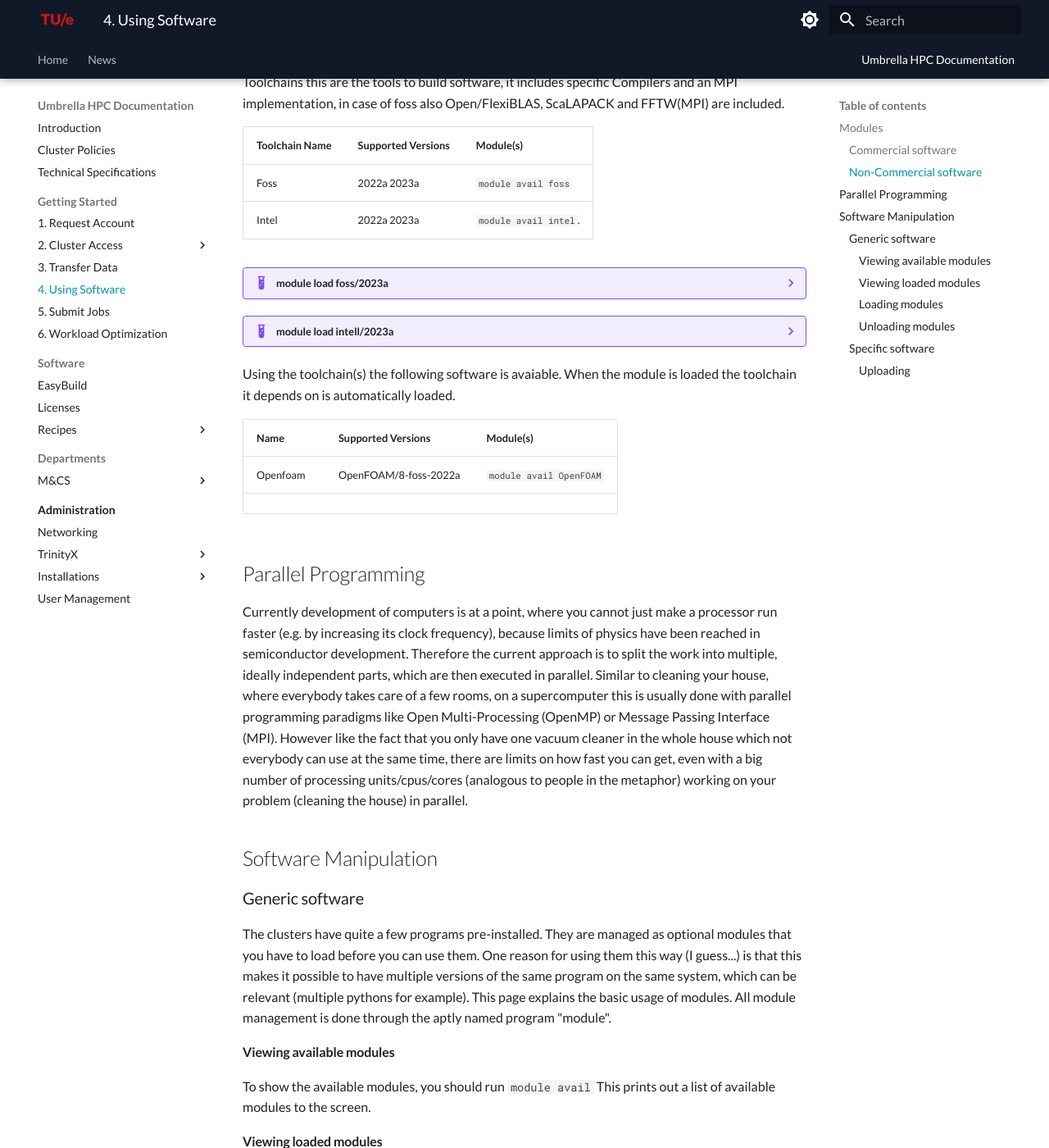
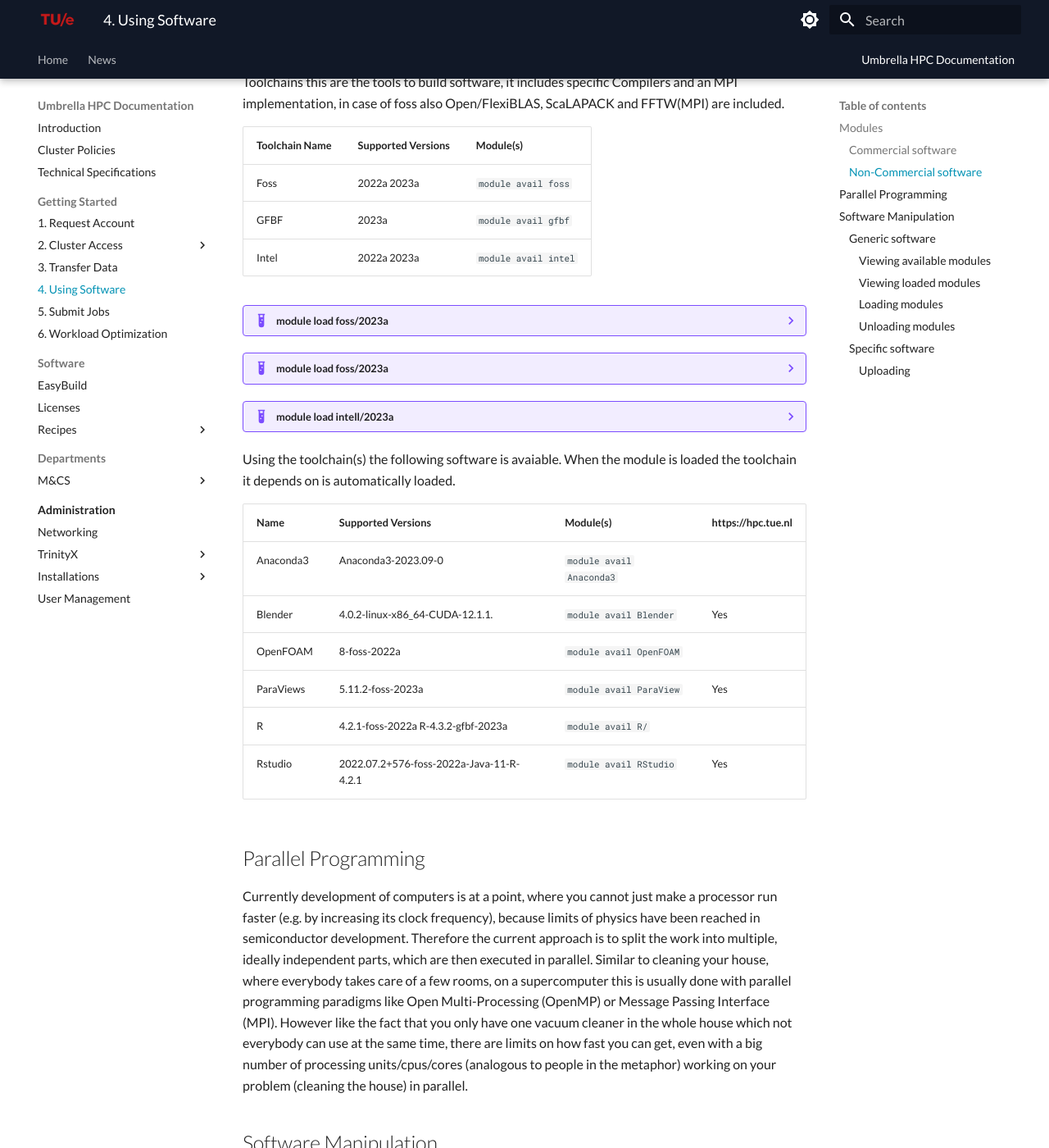
Before and after one commit to gferhpc/supercomputing.tue.nl, an MkDocs documentation site: the page built from pages/documentation/steps/software/index.md, in a window 1280 px wide and 1400 px high, scrolled down 1442 px. Shown: the whole window at 82% size. Built offline with MkDocs 1.6.1 and Material for MkDocs 9.7.7, drawn with Linux system fonts in a browser that asks for light colours.

Commit message:
Update index.md

````diff
--- a/pages/documentation/steps/software/index.md
+++ b/pages/documentation/steps/software/index.md
@@ -46,7 +46,8 @@
 | Toolchain Name | Supported Versions                   | Module(s)                |
 | -------------- | ------------------------------------ | ------------------------ |
 | Foss           | 2022a 2023a                          | `module avail foss`      |
-| Intel          | 2022a 2023a                          | `module avail intel`.    |
+| GFBF           | 2023a                                | `module avail gfbf`      |
+| Intel          | 2022a 2023a                          | `module avail intel`     |
 
 ??? example "module load foss/2023a"
     ```shell
@@ -77,6 +78,20 @@
      22) ScaLAPACK/2.2.0-gompi-2023a-fb
      23) foss/2023a
     ```
+??? example "module load foss/2023a"
+    ```shell
+    $ module list
+
+    Currently Loaded Modules:
+      1) GCCcore/12.3.0
+      2) zlib/1.2.13-GCCcore-12.3.0
+      3) binutils/2.40-GCCcore-12.3.0
+      4) GCC/12.3.0
+      5) OpenBLAS/0.3.23-GCC-12.3.0
+      6) FlexiBLAS/3.3.1-GCC-12.3.0
+      7) FFTW/3.3.10-GCC-12.3.0
+      8) gfbf/2023a
+    ```
 
 ??? example "module load intell/2023a"
     ```shell
@@ -97,10 +112,14 @@
 
 Using the toolchain(s) the following software is avaiable. When the module is loaded the toolchain it depends on is automatically loaded.
 
-| Name           | Supported Versions                   | Module(s)                |
-| -------------- | ------------------------------------ | ------------------------ |
-| Openfoam       | OpenFOAM/8-foss-2022a                | `module avail OpenFOAM`  |
-|
+| Name           | Supported Versions                   | Module(s)                | https://hpc.tue.nl |
+| -------------- | ------------------------------------ | ------------------------ | ------------------ |
+| Anaconda3      | Anaconda3-2023.09-0                  | `module avail Anaconda3` | |
+| Blender        | 4.0.2-linux-x86_64-CUDA-12.1.1.      | `module avail Blender`   | Yes |
+| OpenFOAM       | 8-foss-2022a                         | `module avail OpenFOAM`  | |
+| ParaViews      | 5.11.2-foss-2023a                    | `module avail ParaView`  | Yes |
+| R              | 4.2.1-foss-2022a  R-4.3.2-gfbf-2023a | `module avail R/`        | |
+| Rstudio        | 2022.07.2+576-foss-2022a-Java-11-R-4.2.1 | `module avail RStudio` | Yes |
 
 
 
````
